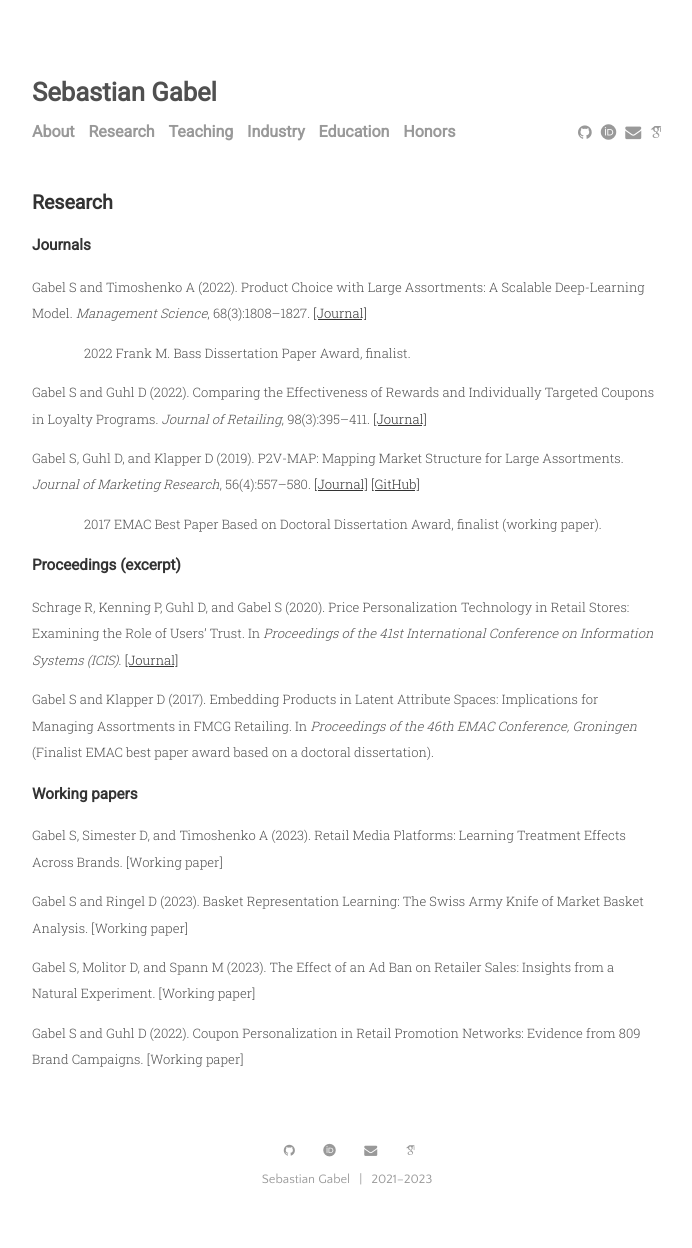
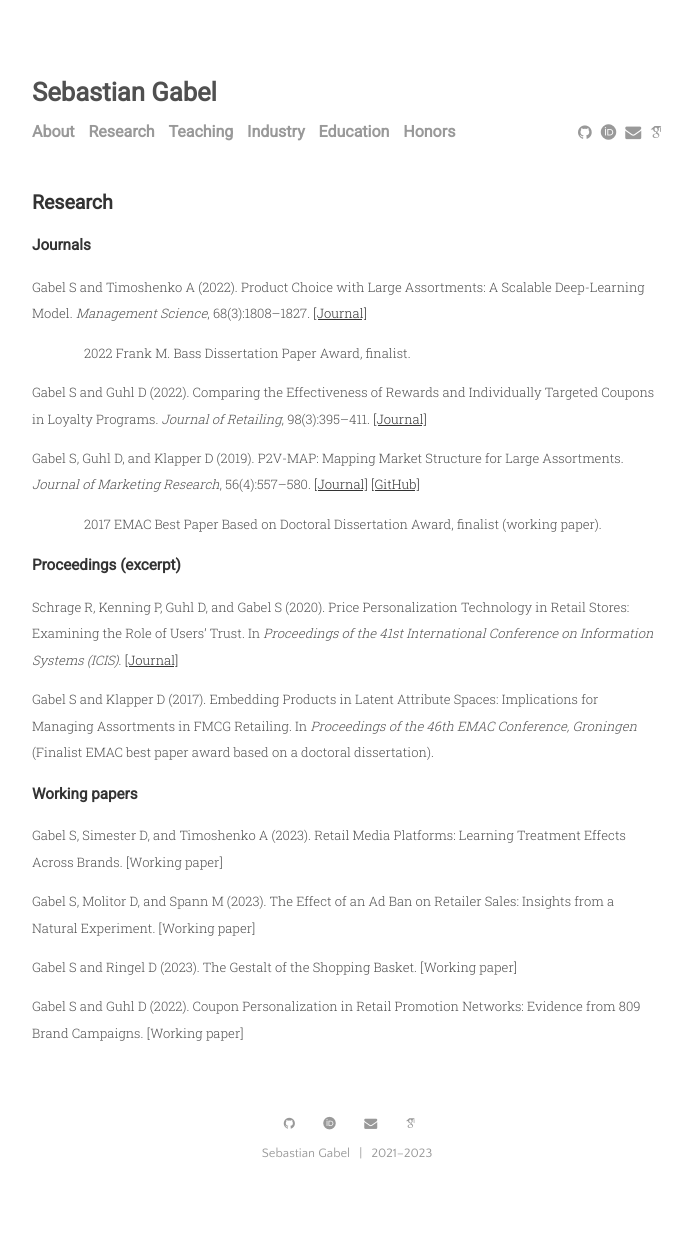
Before and after one commit to sbstn-gbl/sbstn-gbl.github.io, a Jekyll site: the page built from menu/research.md, in a window 1280 px wide. Shown: the whole page, without its empty margins (293-985 px from the left). Built offline with Jekyll 4.4.1, drawn with Linux system fonts in a browser that asks for light colours; some web fonts are replaced; after the commit the page ends 1222 px from its top, so only the background shows below that.

Commit message:
updated working papers

```diff
--- a/menu/research.md
+++ b/menu/research.md
@@ -28,8 +28,8 @@ Gabel S and Klapper D (2017). Embedding Products in Latent Attribute Spaces: Imp
 
 Gabel S, Simester D, and Timoshenko A (2023). Retail Media Platforms: Learning Treatment Effects Across Brands. [Working paper]
 
-Gabel S and Ringel D (2023). Basket Representation Learning: The Swiss Army Knife of Market Basket Analysis. [Working paper]
-
 Gabel S, Molitor D, and Spann M (2023). The Effect of an Ad Ban on Retailer Sales: Insights from a Natural Experiment. [Working paper]
 
+Gabel S and Ringel D (2023). The Gestalt of the Shopping Basket. [Working paper]
+
 Gabel S and Guhl D (2022). Coupon Personalization in Retail Promotion Networks: Evidence from 809 Brand Campaigns. [Working paper]
```
